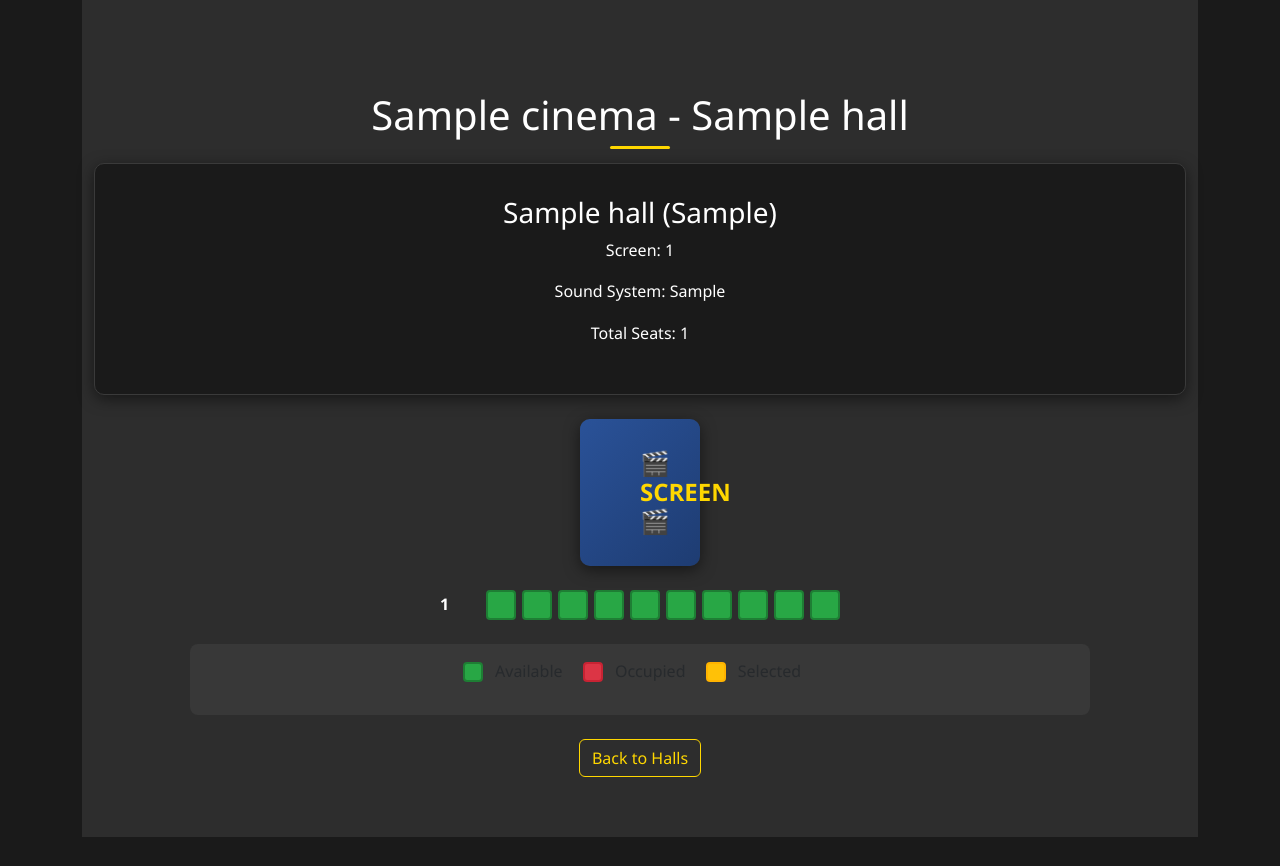
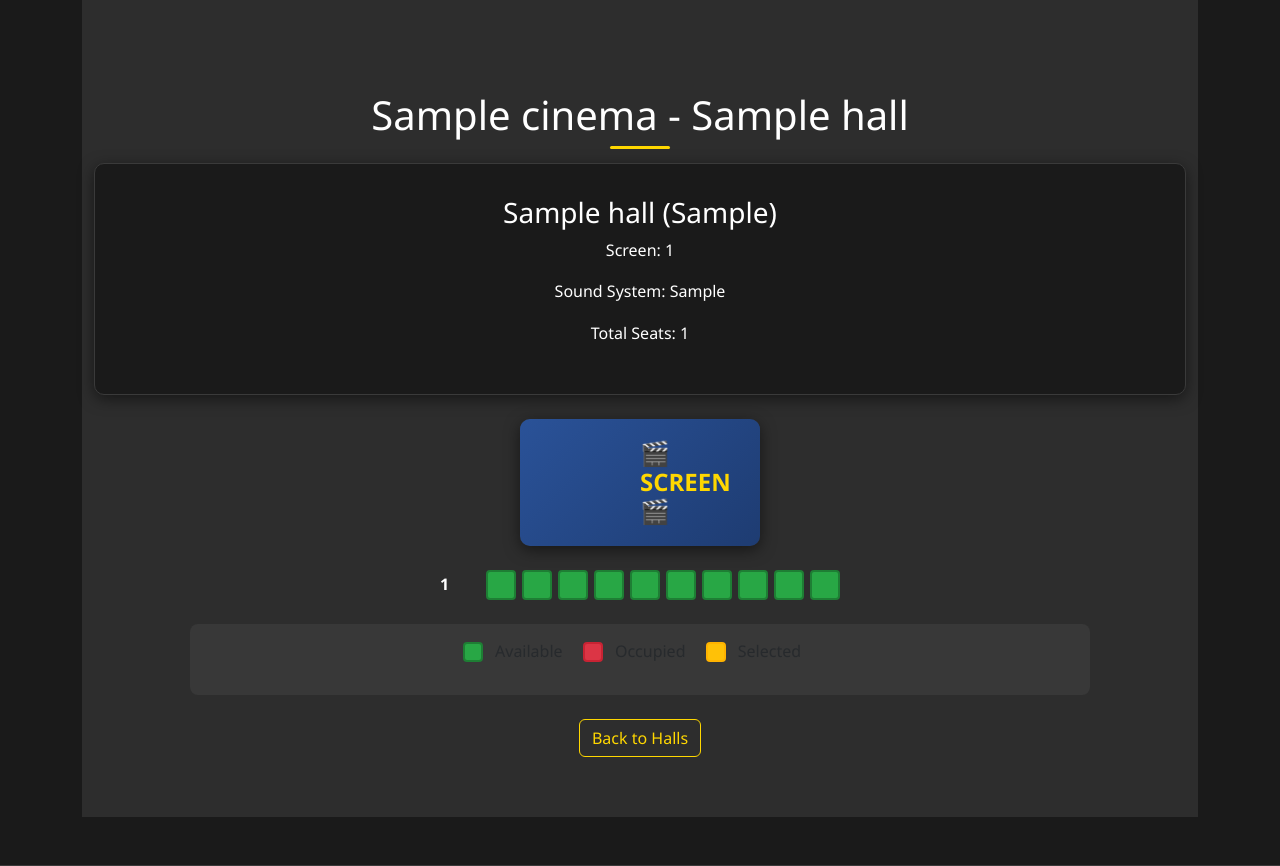
Before and after one commit to Sumile-leo/Sydney-Cinema-Booking-System, a Flask app: template web/templates/hall_detail.html in a window 1280 px wide. Shown: the part 83-949 px from the top of the page. Run offline with Flask 3, Linux system fonts and the light colour scheme; the template is opened without the code that fills it: most values are stand-ins (such as "Sample title", 1, 10 or a date in 2020).

Commit message:
Fix screen display to be horizontal instead of vertical

```diff
--- a/web/templates/hall_detail.html
+++ b/web/templates/hall_detail.html
@@ -87,11 +87,12 @@
 
 .screen-box {
     background: linear-gradient(135deg, #2a5298 0%, #1e3c72 100%);
-    padding: 30px 60px;
+    padding: 20px 120px;
     border-radius: 10px;
     box-shadow: 0 4px 15px rgba(0, 0, 0, 0.5);
     display: inline-block;
-    width: 100%;
+    min-width: 200px;
+    width: auto;
 }
 
 .screen-box h4 {
```
